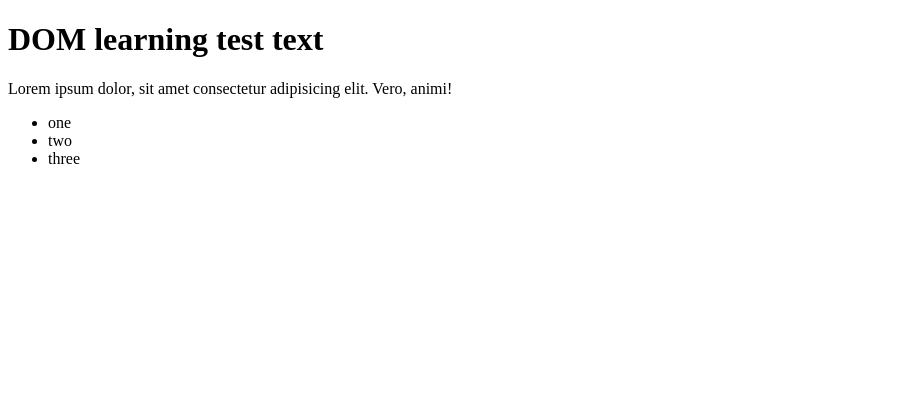
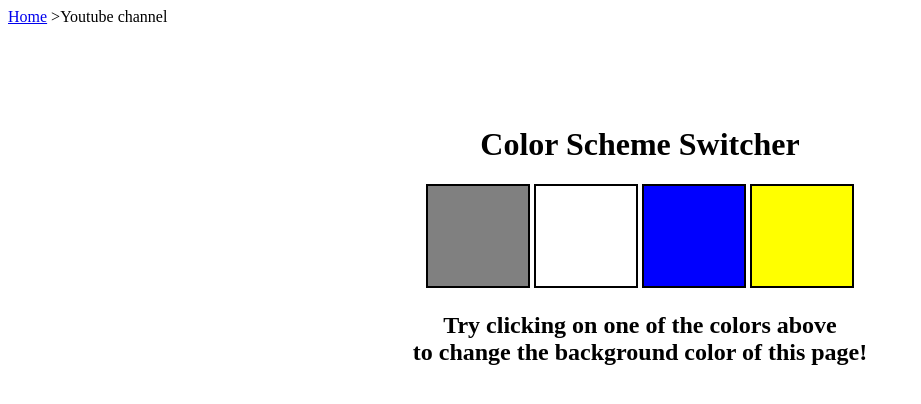
Before and after one commit to ankitanandBCA/JS, a plain HTML site: page Day_9/index.html in a window 1280 px wide. Shown: the whole page, without its empty margins (0-921 px from the left). Drawn offline with Linux system fonts and the light colour scheme.

Commit message:
Add files via upload
PROJECT 1ST

```diff
--- /dev/null
+++ b/Day_9/app.js
@@ -0,0 +1,29 @@
+const buttons=document.querySelectorAll('.button');
+const body=document.querySelectorAll('body');
+
+buttons.forEach(function (button)
+{
+    console.log(button)
+    button.addEventListener('click',function(e){
+        console.log(e);
+       // console.log(e.target);
+        if(e.target.id==='grey')
+        {
+            body.style.backgroundColor=e.target.id;
+        }
+        if(e.target.id==='white')
+            {
+                body.style.backgroundColor=e.target.id;
+            }
+            if(e.target.id==='blue')
+                {
+                    body.style.backgroundColor=e.target.id;
+                }
+                if(e.target.id==='yellow')
+                    {
+                        body.style.backgroundColor=e.target.id;
+                    }
+
+
+    })
+})
--- a/Day_9/index.html
+++ b/Day_9/index.html
@@ -1,21 +1,43 @@
 <!DOCTYPE html>
 <html lang="en">
-<head>
-    <meta charset="UTF-8">
-    <meta name="viewport" content="width=device-width, initial-scale=1.0">
-    <title>Document</title>
-</head>
-<body>
-    <div class="bg-black">
-        <h1 id="fh" class="heading">DOM learning <span>test text</span></h1>
-        <p>Lorem ipsum dolor, sit amet consectetur adipisicing elit. Vero, animi!</p>
+  <head>
+    <meta charset="UTF-8" />
+    <meta name="viewport" content="width=device-width, initial-scale=1.0" />
+    <meta http-equiv="X-UA-Compatible" content="ie=edge" />
+    <link rel="stylesheet" href="style.css" />
+
+    <title>JavaScript Background Color Switcher</title>
+  </head>
+  <body>
+    <nav>
+      <a href="/" aria-current="page">Home</a>
+
+        >Youtube channel</a
+      >
+    </nav>
+    <div class="canvas">
+      <!-- <a
+        style="
+          background-color: #fff;
+          padding: 10px 30px;
+          border-radius: 8px;
+          color: #212121;
+          text-decoration: none;
+          border: 2px solid #212121;
+        "
+        href="../index.html"
+        >Back to Home Page</a
+      > -->
+      <h1>Color Scheme Switcher</h1>
+      <span class="button" id="grey"></span>
+      <span class="button" id="white"></span>
+      <span class="button" id="blue"></span>
+      <span class="button" id="yellow"></span>
+      <h2>
+        Try clicking on one of the colors above
+        <span>to change the background color of this page!</span>
+      </h2>
     </div>
-
-
-    <ul>
-        <li class="s">one</li>
-        <li class="s">two</li>
-        <li class="s">three</li>
-    </ul>
-</body>
+    <script src="app.js"></script>
+  </body>
 </html>
--- /dev/null
+++ b/Day_9/style.css
@@ -0,0 +1,33 @@
+html {
+    margin: 0;
+  }
+
+  span {
+    display: block;
+  }
+  .canvas {
+    margin: 100px auto 100px;
+    width: 80%;
+    text-align: center;
+  }
+
+  .button {
+    width: 100px;
+    height: 100px;
+    border: solid black 2px;
+    display: inline-block;
+  }
+
+  #grey {
+    background: grey;
+  }
+
+  #white {
+    background: white;
+  }
+  #blue {
+    background: blue;
+  }
+  #yellow {
+    background: yellow;
+  }
```
